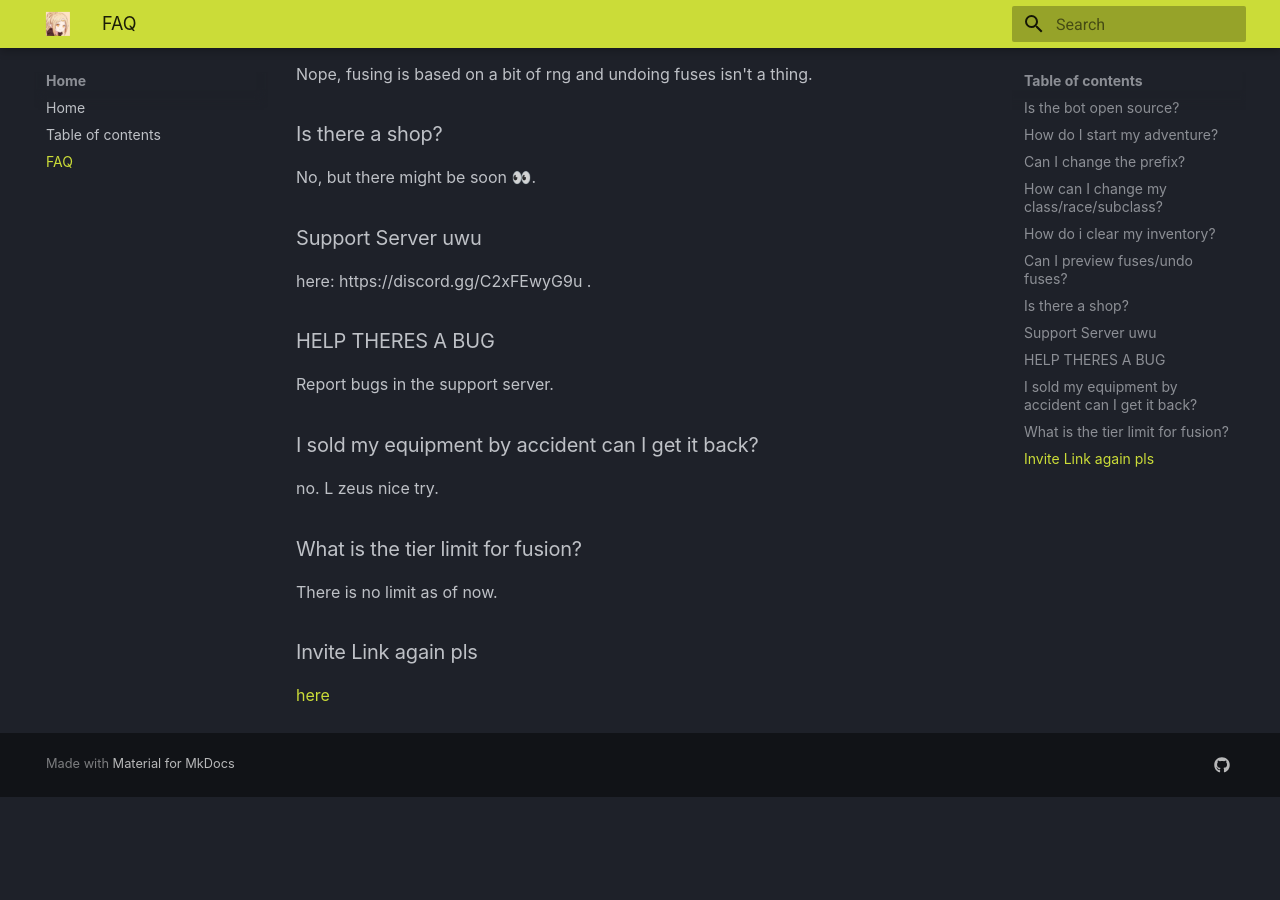
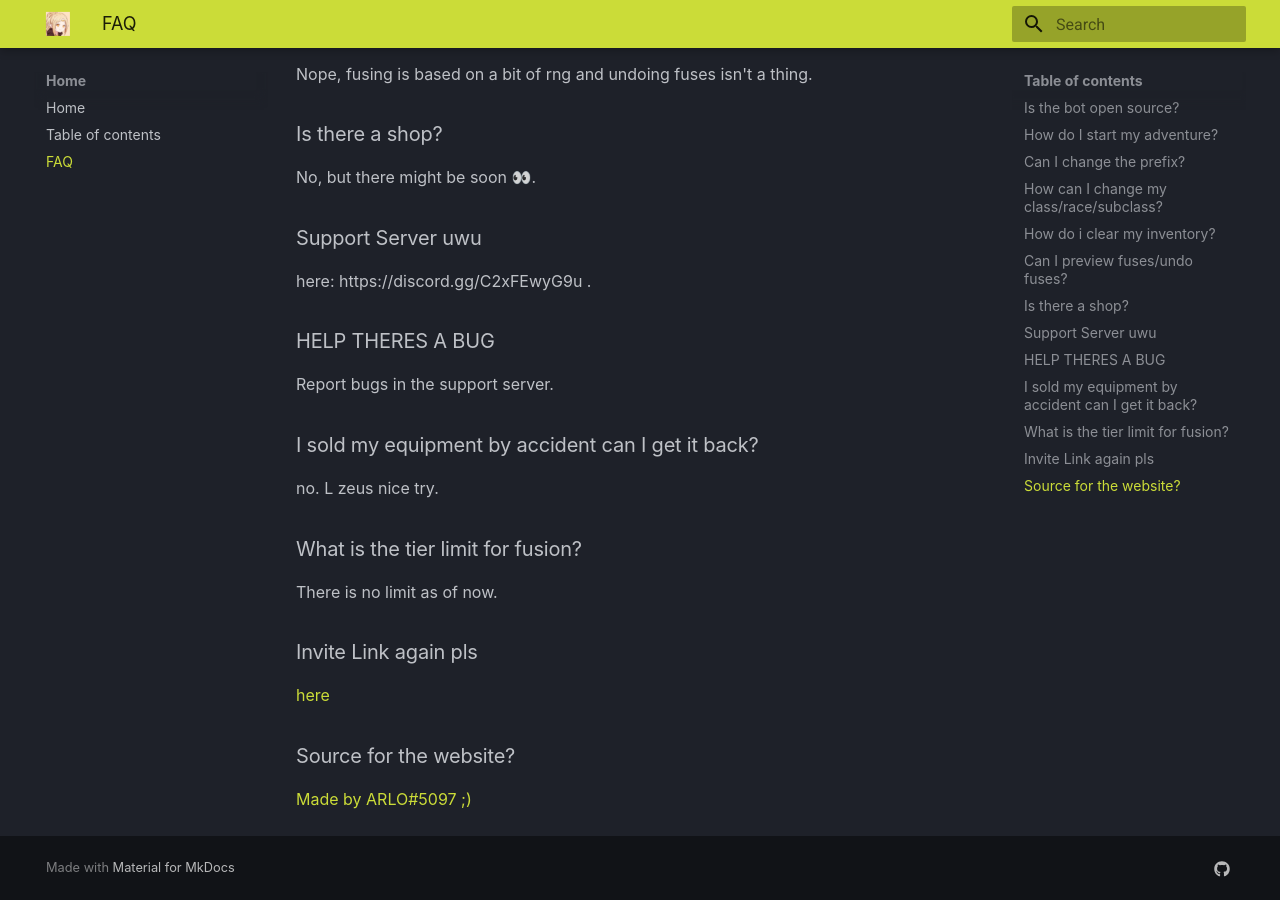
Before and after one commit to NixDevs/isekaid-docs, an MkDocs documentation site: the page built from docs/FAQ.md, in a window 1280 px wide and 900 px high, scrolled down 730 px. Built offline with MkDocs 1.6.1 and Material for MkDocs 9.7.7, drawn with Linux system fonts in a browser that asks for light colours; before the commit the page ends 1527 px from its top, so only the background shows below that.

Commit message:
Update FAQ.md

```diff
--- a/docs/FAQ.md
+++ b/docs/FAQ.md
@@ -35,3 +35,6 @@ There is no limit as of now.
 
 ### Invite Link again pls
 [here](https://discord.com/oauth2/authorize?client_id=989440183428599849&permissions=139586824256&scope=bot)
+
+### Source for the website?
+[Made by ARLO#5097 ;)](https://github.com/NixDevs/isekaid-docs)
```
